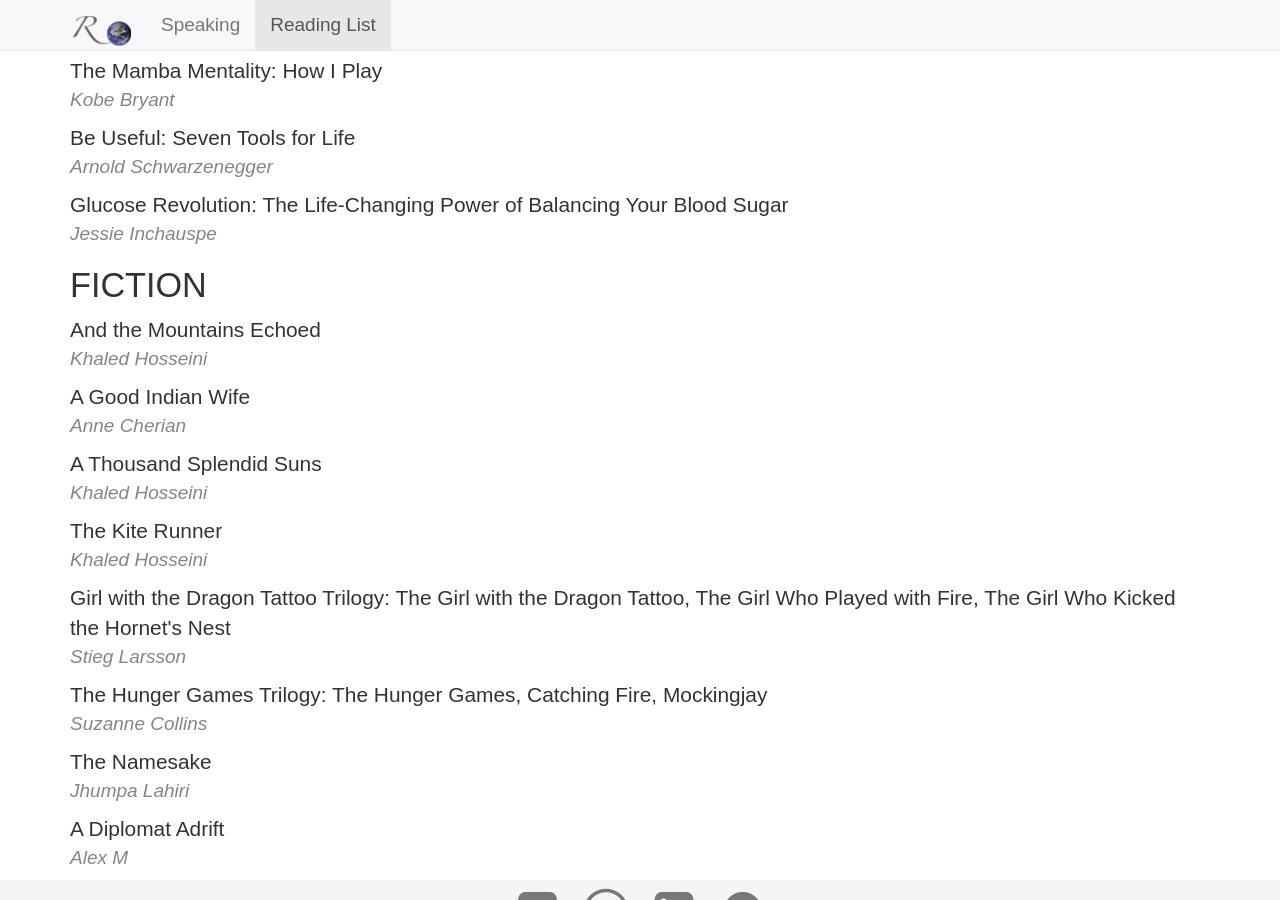
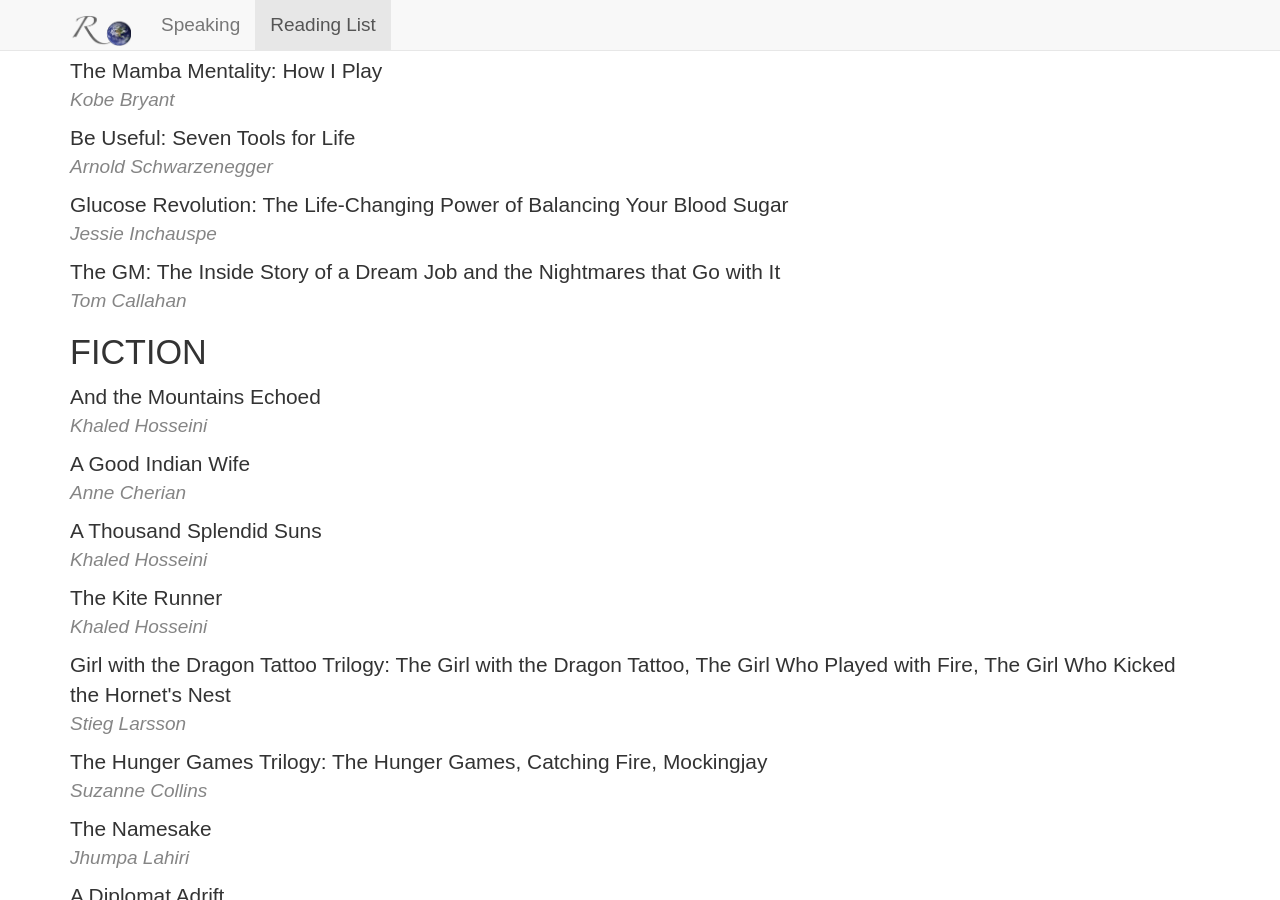
Before and after one commit to rovolution/rovolution.github.io, a Jekyll site: the page built from reading-list/index.html, in a window 1280 px wide and 900 px high, scrolled down 6844 px. Built offline with Jekyll 4.4.1, drawn with Linux system fonts in a browser that asks for light colours; nearby versions of some CDN libraries.

Commit message:
adds new book --  The GM: The Inside Story of a Dream Job and the Nightmares that Go with It

```diff
--- a/reading-list/index.html
+++ b/reading-list/index.html
@@ -421,6 +421,10 @@
 			<div class='book-list-title'>Glucose Revolution: The Life-Changing Power of Balancing Your Blood Sugar</div>
 			<div class='book-list-author'>Jessie Inchauspe</div>
 		</li>
+		<li class='book-list-entry'>
+			<div class='book-list-title'>The GM: The Inside Story of a Dream Job and the Nightmares that Go with It</div>
+			<div class='book-list-author'>Tom Callahan</div>
+		</li>
 	</ul>
 	<h3 class="book-list-category">FICTION</h3>
 	<ul class='book-list'>
```
